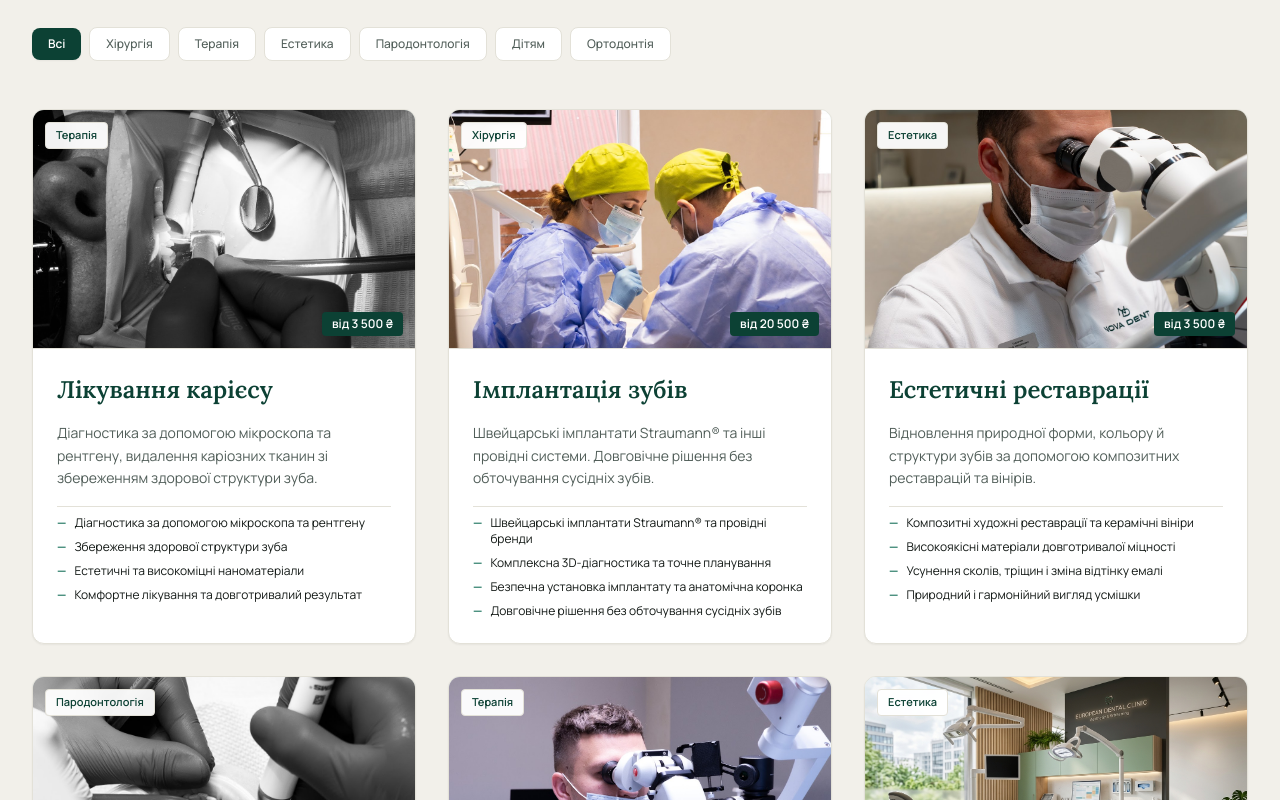
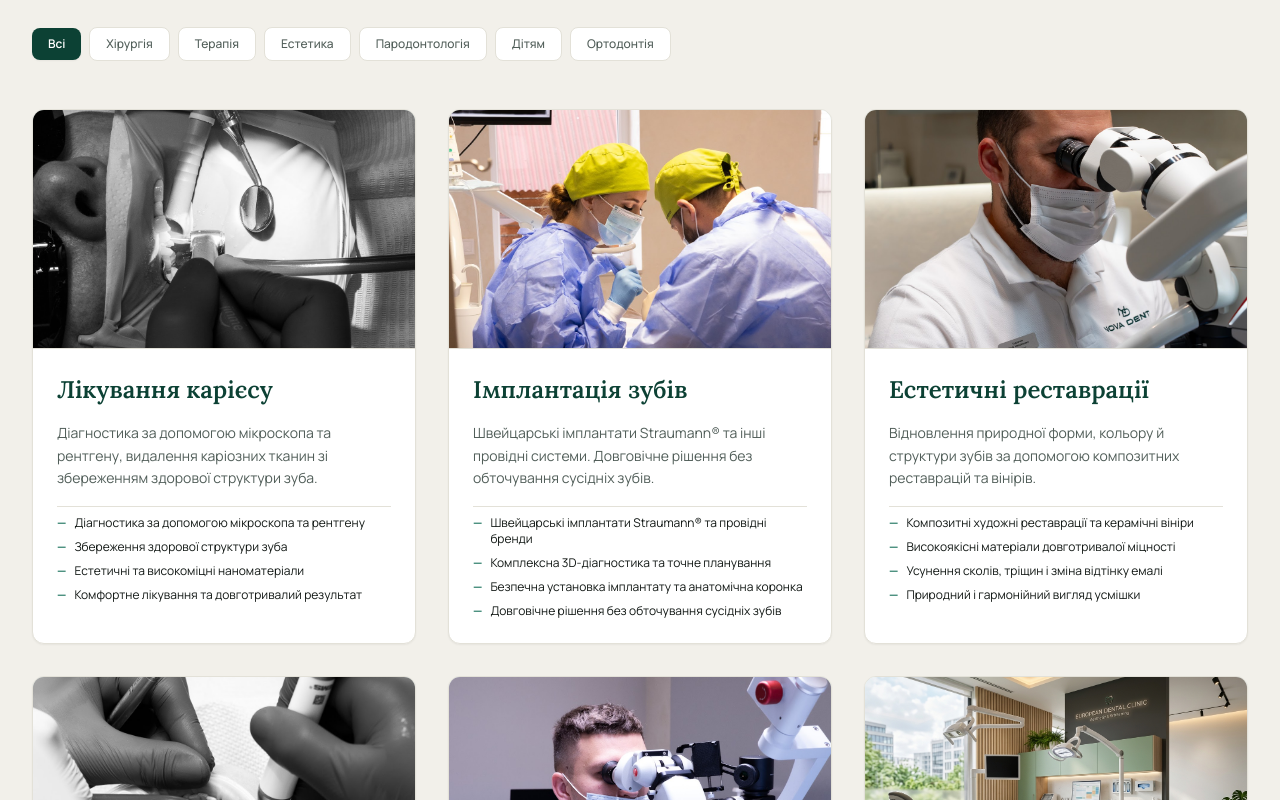
Before and after one commit to messengermaksym/novadente, a Next.js app: page / in a window 1280 px wide. Shown: the part 2100-2900 px from the top of the page. Built offline with nearby package versions, Linux system fonts and the light colour scheme.

Commit message:
Remove category badge and price overlay from service cards

```diff
--- a/src/components/sections/ServicesSection.tsx
+++ b/src/components/sections/ServicesSection.tsx
@@ -89,12 +89,6 @@ export const ServicesSection: React.FC<ServicesSectionProps> = () => {
                       sizes="(max-width: 768px) 100vw, (max-width: 1200px) 50vw, 33vw"
                       className="object-cover group-hover:scale-105 transition-transform duration-500 ease-out"
                     />
-                    <div className="absolute top-3 left-3 px-2.5 py-1 bg-white/95 backdrop-blur-xs rounded text-[11px] font-semibold text-[#0c4134] border border-[#e3e1d8]">
-                      {service.category}
-                    </div>
-                    <div className="absolute bottom-3 right-3 px-2.5 py-1 bg-[#0c4134] text-white rounded text-xs font-semibold">
-                      {service.priceHint}
-                    </div>
                   </div>
 
                   {/* Content */}
```
